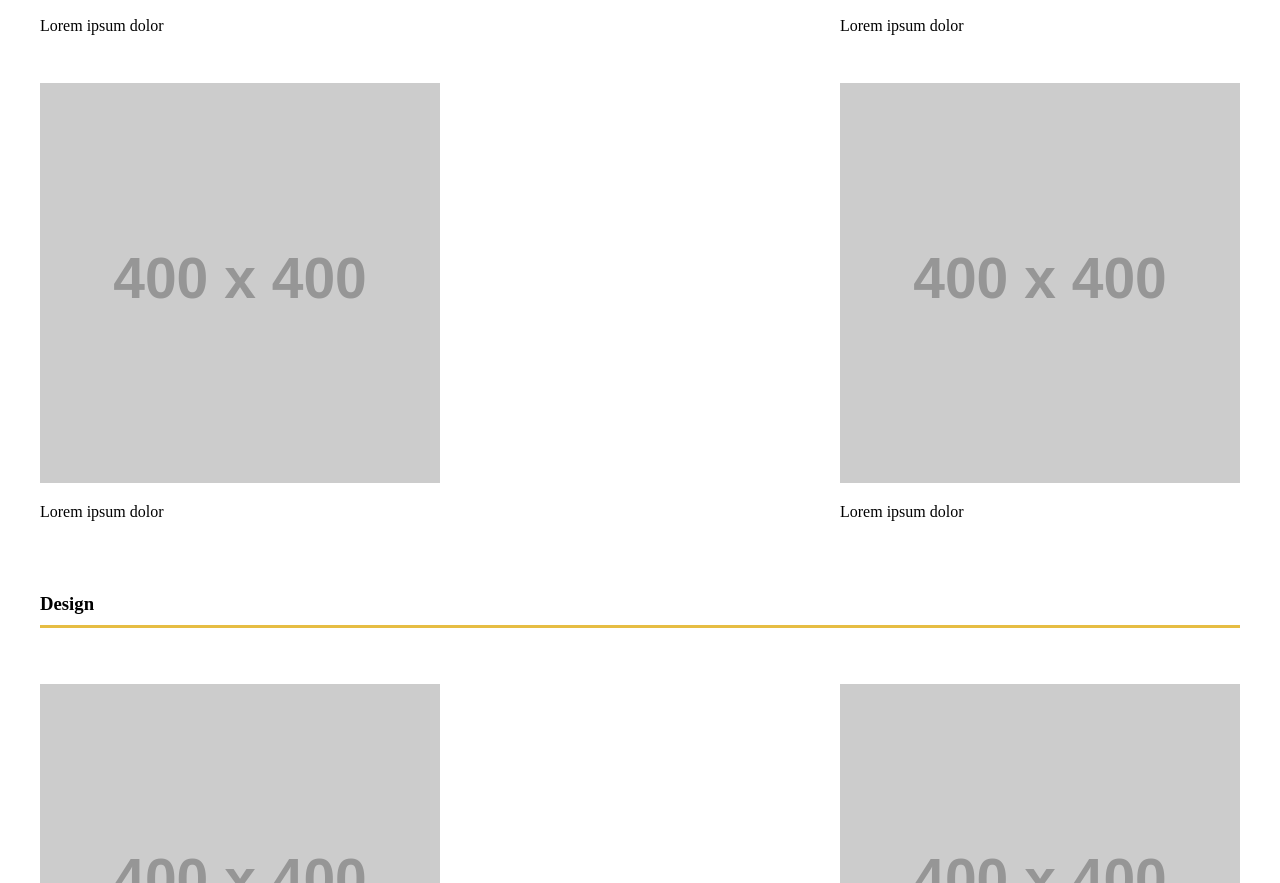
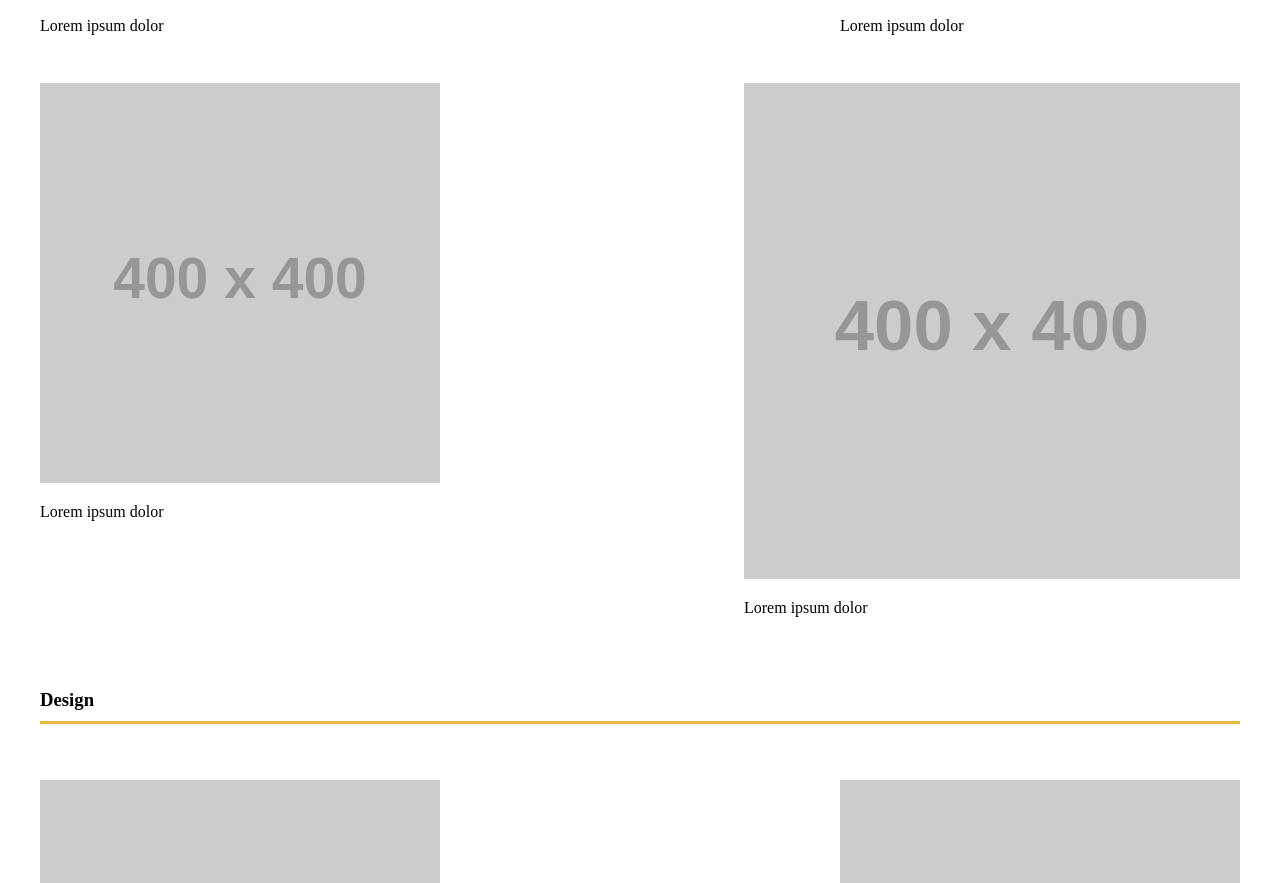
Before and after one commit to Vildedr/Eksamen2023, a plain HTML site: page portfolio.html in a window 1280 px wide. Shown: the part 1297-2180 px from the top of the page. Drawn offline with Linux system fonts and the light colour scheme; placeholder pictures from the web are drawn by us.

Commit message:
Flex grow

```diff
--- a/css/style.css
+++ b/css/style.css
@@ -414,7 +414,7 @@ header nav ul li a{
 }
 
 #bilde-left{
-
+    flex-grow: 0.3;
 }
 
 #flexboks11 img{
```
